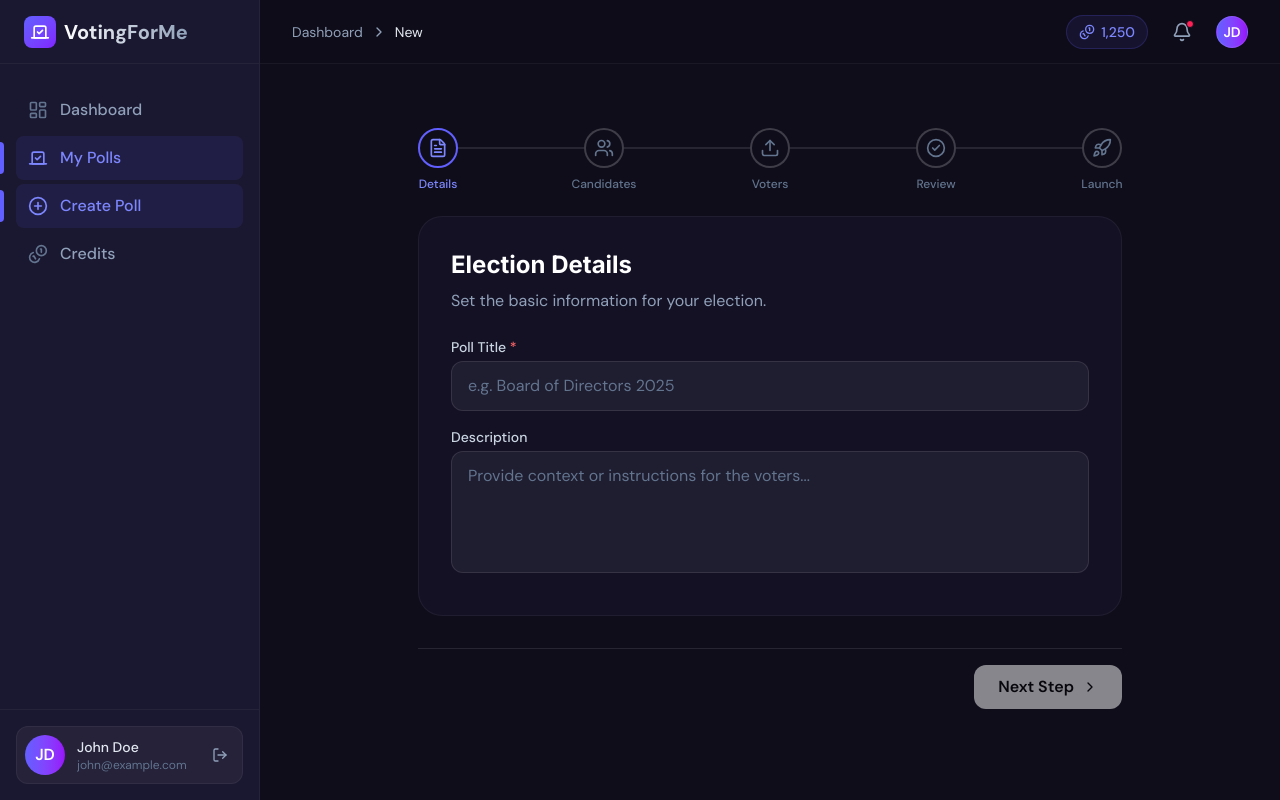
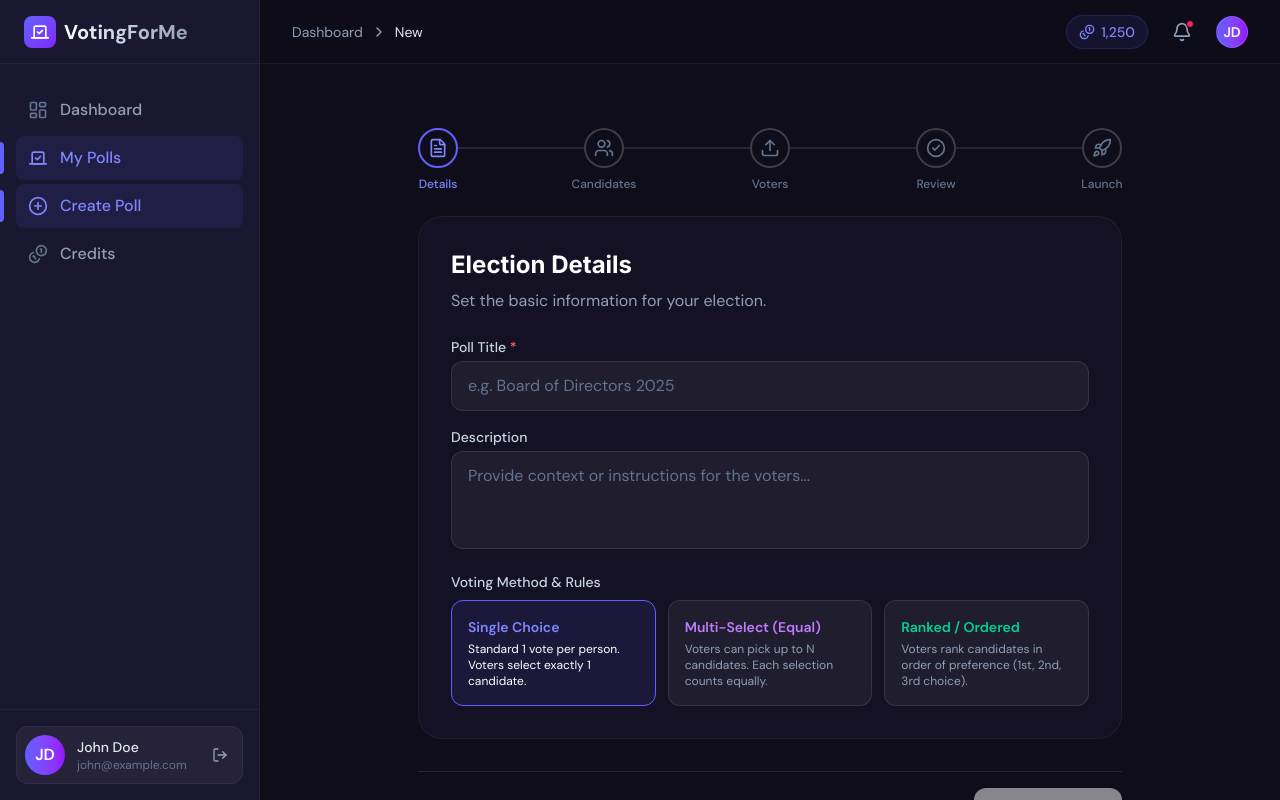
Before and after one commit to pathakpranab5252-cell/votingforme, a Next.js app: page /dashboard/polls/new in a window 1280 px wide. Built offline with nearby package versions, Linux system fonts and the light colour scheme.

Commit message:
feat: add multi-select and ranked/ordered choice voting support to wizard and ballot UI

```diff
--- a/src/app/(dashboard)/dashboard/polls/new/page.tsx
+++ b/src/app/(dashboard)/dashboard/polls/new/page.tsx
@@ -40,6 +40,8 @@ export default function NewPollWizard() {
   const [currentStep, setCurrentStep] = useState<Step>('details');
   const [title, setTitle] = useState('');
   const [description, setDescription] = useState('');
+  const [votingType, setVotingType] = useState<'single_choice' | 'multi_select_unordered' | 'multi_select_ordered'>('single_choice');
+  const [maxSelections, setMaxSelections] = useState(2);
   const [candidates, setCandidates] = useState<Candidate[]>([
     { id: '1', name: '', description: '' },
     { id: '2', name: '', description: '' },
@@ -125,6 +127,8 @@ export default function NewPollWizard() {
         body: JSON.stringify({
           title,
           description,
+          voting_type: votingType,
+          max_selections: maxSelections,
           candidates: validCandidates,
         }),
       });
@@ -157,6 +161,8 @@ export default function NewPollWizard() {
           body: JSON.stringify({
             title,
             description,
+            voting_type: votingType,
+            max_selections: maxSelections,
             candidates: validCandidates,
           }),
         });
@@ -222,10 +228,79 @@ export default function NewPollWizard() {
                   value={description}
                   onChange={(e) => setDescription(e.target.value)}
                   placeholder="Provide context or instructions for the voters..."
-                  rows={4}
+                  rows={3}
                   className="w-full bg-white/5 border border-white/10 rounded-xl px-4 py-3 text-white placeholder:text-slate-500 focus:outline-none focus:ring-2 focus:ring-indigo-500 resize-none"
                 />
               </div>
+
+              {/* Voting Type Selection */}
+              <div>
+                <label className="block text-sm font-medium text-slate-300 mb-2">
+                  Voting Method & Rules
+                </label>
+                <div className="grid grid-cols-1 md:grid-cols-3 gap-3">
+                  <button
+                    type="button"
+                    onClick={() => setVotingType('single_choice')}
+                    className={`p-4 rounded-xl border text-left transition-all ${
+                      votingType === 'single_choice'
+                        ? 'bg-indigo-500/10 border-indigo-500 text-white'
+                        : 'bg-white/5 border-white/10 text-slate-400 hover:border-white/20'
+                    }`}
+                  >
+                    <div className="font-semibold text-sm mb-1 text-indigo-400">Single Choice</div>
+                    <div className="text-xs">Standard 1 vote per person. Voters select exactly 1 candidate.</div>
+                  </button>
+
+                  <button
+                    type="button"
+                    onClick={() => setVotingType('multi_select_unordered')}
+                    className={`p-4 rounded-xl border text-left transition-all ${
+                      votingType === 'multi_select_unordered'
+                        ? 'bg-indigo-500/10 border-indigo-500 text-white'
+                        : 'bg-white/5 border-white/10 text-slate-400 hover:border-white/20'
+                    }`}
+                  >
+                    <div className="font-semibold text-sm mb-1 text-purple-400">Multi-Select (Equal)</div>
+                    <div className="text-xs">Voters can pick up to N candidates. Each selection counts equally.</div>
+                  </button>
+
+                  <button
+                    type="button"
+                    onClick={() => setVotingType('multi_select_ordered')}
+                    className={`p-4 rounded-xl border text-left transition-all ${
+                      votingType === 'multi_select_ordered'
+                        ? 'bg-indigo-500/10 border-indigo-500 text-white'
+                        : 'bg-white/5 border-white/10 text-slate-400 hover:border-white/20'
+                    }`}
+                  >
+                    <div className="font-semibold text-sm mb-1 text-emerald-400">Ranked / Ordered</div>
+                    <div className="text-xs">Voters rank candidates in order of preference (1st, 2nd, 3rd choice).</div>
+                  </button>
+                </div>
+              </div>
+
+              {/* Max Selections if Multi-Select */}
+              {votingType !== 'single_choice' && (
+                <div className="p-4 rounded-xl bg-white/5 border border-white/10">
+                  <label className="block text-sm font-medium text-slate-300 mb-1">
+                    Maximum Number of Candidates per Voter
+                  </label>
+                  <input
+                    type="number"
+                    min={2}
+                    max={10}
+                    value={maxSelections}
+                    onChange={(e) => setMaxSelections(Math.max(2, parseInt(e.target.value) || 2))}
+                    className="w-32 bg-white/5 border border-white/10 rounded-xl px-4 py-2 text-white focus:outline-none focus:ring-2 focus:ring-indigo-500"
+                  />
+                  <p className="text-xs text-slate-400 mt-1">
+                    {votingType === 'multi_select_unordered'
+                      ? `Each voter can select up to ${maxSelections} candidates.`
+                      : `Each voter will rank up to ${maxSelections} candidates in order of priority.`}
+                  </p>
+                </div>
+              )}
             </div>
           </motion.div>
         );
--- a/src/app/api/polls/route.ts
+++ b/src/app/api/polls/route.ts
@@ -12,7 +12,7 @@ export async function POST(request: Request) {
     }
 
     const body = await request.json();
-    const { title, description, start_time, end_time, auto_publish_results, candidates } = body;
+    const { title, description, start_time, end_time, auto_publish_results, candidates, voting_type, max_selections } = body;
 
     if (!title || !candidates || candidates.length < 2) {
       return NextResponse.json(
@@ -28,6 +28,8 @@ export async function POST(request: Request) {
         creator_id: user.id,
         title,
         description,
+        voting_type: voting_type || 'single_choice',
+        max_selections: max_selections || 1,
         start_time,
         end_time,
         auto_publish_results,
--- a/src/app/api/vote/route.ts
+++ b/src/app/api/vote/route.ts
@@ -6,16 +6,16 @@ export async function POST(request: Request) {
   try {
     const supabase = await createClient();
     const body = await request.json();
-    const { token, candidate_id } = body;
+    const { token, candidate_id, selections } = body;
 
-    if (!token || !candidate_id) {
-      return NextResponse.json({ error: 'Token and candidate_id are required' }, { status: 400 });
+    if (!token || (!candidate_id && (!selections || !selections.length))) {
+      return NextResponse.json({ error: 'Token and at least one candidate selection are required' }, { status: 400 });
     }
 
     // Lookup voter by token
     const { data: voter, error: voterError } = await supabase
       .from('voters')
-      .select('*, polls(id, title, status)')
+      .select('*, polls(id, title, status, voting_type, max_selections)')
       .eq('token', token)
       .single();
 
@@ -34,17 +34,8 @@ export async function POST(request: Request) {
       return NextResponse.json({ error: 'This election is not currently accepting votes' }, { status: 403 });
     }
 
-    // Validate candidate belongs to this poll
-    const { data: candidate, error: candError } = await supabase
-      .from('candidates')
-      .select('id, name, poll_id')
-      .eq('id', candidate_id)
-      .eq('poll_id', voter.poll_id)
-      .single();
-
-    if (candError || !candidate) {
-      return NextResponse.json({ error: 'Invalid candidate for this election' }, { status: 400 });
-    }
+    const selectionsArray = selections || (candidate_id ? [candidate_id] : []);
+    const primaryCandidateId = candidate_id || (typeof selectionsArray[0] === 'string' ? selectionsArray[0] : selectionsArray[0]?.candidate_id);
 
     // Record the vote
     const { error: updateError } = await supabase
@@ -52,7 +43,8 @@ export async function POST(request: Request) {
       .update({
         has_voted: true,
         voted_at: new Date().toISOString(),
-        voted_for: candidate_id,
+        voted_for: primaryCandidateId,
+        voted_for_selections: selectionsArray,
       })
       .eq('id', voter.id);
 
@@ -105,7 +97,7 @@ export async function GET(request: Request) {
     // Fetch poll details and candidates
     const { data: poll } = await supabase
       .from('polls')
-      .select('id, title, description, status, end_time')
+      .select('id, title, description, status, end_time, voting_type, max_selections')
       .eq('id', voter.poll_id)
       .single();
 
--- a/src/app/vote/[token]/page.tsx
+++ b/src/app/vote/[token]/page.tsx
@@ -84,10 +84,14 @@ export default function VotePage({ params }: { params: Promise<{ token: string }
   const [poll, setPoll] = useState<any>(mockPoll);
   const [candidates, setCandidates] = useState<any[]>(mockPoll.candidates);
   const [selected, setSelected] = useState<string | null>(null);
+  const [multiSelections, setMultiSelections] = useState<string[]>([]);
   const [pageState, setPageState] = useState<PageState>('voting');
   const [voterName, setVoterName] = useState('');
   const [isSubmitting, setIsSubmitting] = useState(false);
   const [errorMsg, setErrorMsg] = useState('');
+
+  const votingType = poll.voting_type || 'single_choice';
+  const maxSelections = poll.max_selections || 1;
 
   useEffect(() => {
     async function loadBallot() {
@@ -117,10 +121,33 @@ export default function VotePage({ params }: { params: Promise<{ token: string }
   }, [token]);
 
   const timeLeft = useCountdown(poll.end_time ? new Date(poll.end_time) : mockPoll.endTime);
-  const selectedCandidate = candidates.find((c) => c.id === selected);
+  const selectedCandidate = candidates.find((c) => c.id === (multiSelections[0] || selected));
+
+  const handleSelectCandidate = (candidateId: string) => {
+    if (votingType === 'single_choice') {
+      setSelected(candidateId);
+      setMultiSelections([candidateId]);
+    } else if (votingType === 'multi_select_unordered') {
+      if (multiSelections.includes(candidateId)) {
+        setMultiSelections(multiSelections.filter((id) => id !== candidateId));
+      } else {
+        if (multiSelections.length < maxSelections) {
+          setMultiSelections([...multiSelections, candidateId]);
+        }
+      }
+    } else if (votingType === 'multi_select_ordered') {
+      if (multiSelections.includes(candidateId)) {
+        setMultiSelections(multiSelections.filter((id) => id !== candidateId));
+      } else {
+        if (multiSelections.length < maxSelections) {
+          setMultiSelections([...multiSelections, candidateId]);
+        }
+      }
+    }
+  };
 
   const handleCastVote = async () => {
-    if (!selected) return;
+    if (multiSelections.length === 0 && !selected) return;
     setIsSubmitting(true);
     setErrorMsg('');
 
@@ -130,7 +157,8 @@ export default function VotePage({ params }: { params: Promise<{ token: string }
         headers: { 'Content-Type': 'application/json' },
         body: JSON.stringify({
           token,
-          candidate_id: selected,
+          candidate_id: multiSelections[0] || selected,
+          selections: multiSelections,
         }),
       });
 
@@ -141,7 +169,6 @@ export default function VotePage({ params }: { params: Promise<{ token: string }
         if (res.status === 409) {
           setPageState('already_voted');
         } else {
-          // If mock/demo token, show success anyway for preview
           setPageState('success');
         }
       }
@@ -360,7 +387,10 @@ export default function VotePage({ params }: { params: Promise<{ token: string }
         {/* Candidate Cards */}
         <div className="grid grid-cols-1 md:grid-cols-2 gap-4 mb-8">
           {candidates.map((candidate, i) => {
-            const isSelected = selected === candidate.id;
+            const selectedIndex = multiSelections.indexOf(candidate.id);
+            const isSelected = selectedIndex !== -1 || selected === candidate.id;
+            const rankOrdinal = selectedIndex === 0 ? '1st Choice' : selectedIndex === 1 ? '2nd Choice' : selectedIndex === 2 ? '3rd Choice' : `${selectedIndex + 1}th Choice`;
+
             return (
               <motion.button
                 key={candidate.id}
@@ -369,7 +399,7 @@ export default function VotePage({ params }: { params: Promise<{ token: string }
                 transition={{ delay: i * 0.1 }}
                 whileHover={{ y: -4 }}
                 whileTap={{ scale: 0.98 }}
-                onClick={() => setSelected(candidate.id)}
+                onClick={() => handleSelectCandidate(candidate.id)}
                 className={`relative text-left p-6 rounded-2xl border transition-all duration-300 ${
                   isSelected
                     ? 'bg-indigo-500/10 border-indigo-500/50 shadow-lg shadow-indigo-500/10'
@@ -381,9 +411,13 @@ export default function VotePage({ params }: { params: Promise<{ token: string }
                   <motion.div
                     initial={{ scale: 0 }}
                     animate={{ scale: 1 }}
-                    className="absolute top-4 right-4 w-6 h-6 rounded-full bg-indigo-500 flex items-center justify-center"
+                    className={`absolute top-4 right-4 ${
+                      votingType === 'multi_select_ordered'
+                        ? 'px-2.5 py-1 rounded-full bg-emerald-500 text-white text-xs font-bold'
+                        : 'w-6 h-6 rounded-full bg-indigo-500 flex items-center justify-center'
+                    }`}
                   >
-                    <CheckCircle2 className="w-4 h-4 text-white" />
+                    {votingType === 'multi_select_ordered' ? rankOrdinal : <CheckCircle2 className="w-4 h-4 text-white" />}
                   </motion.div>
                 )}
 
@@ -421,7 +455,7 @@ export default function VotePage({ params }: { params: Promise<{ token: string }
 
       {/* Fixed Bottom Vote Bar */}
       <AnimatePresence>
-        {selected && (
+        {(multiSelections.length > 0 || selected) && (
           <motion.div
             initial={{ y: 100, opacity: 0 }}
             animate={{ y: 0, opacity: 1 }}
@@ -430,8 +464,18 @@ export default function VotePage({ params }: { params: Promise<{ token: string }
           >
             <div className="max-w-3xl mx-auto flex items-center justify-between">
               <div>
-                <p className="text-slate-400 text-sm">Selected candidate</p>
-                <p className="text-white font-semibold">{selectedCandidate?.name}</p>
+                <p className="text-slate-400 text-sm">
+                  {votingType === 'single_choice'
+                    ? 'Selected candidate'
+                    : votingType === 'multi_select_unordered'
+                    ? `Selected ${multiSelections.length} of ${maxSelections} candidates`
+                    : `Ranked ${multiSelections.length} of ${maxSelections} candidates`}
+                </p>
+                <p className="text-white font-semibold">
+                  {votingType === 'single_choice'
+                    ? selectedCandidate?.name
+                    : `${multiSelections.length} Selection${multiSelections.length > 1 ? 's' : ''}`}
+                </p>
               </div>
               <button
                 onClick={() => setPageState('confirming')}
```
Also changed, not shown: 1 other file (tests, documents, lock files or other folders).
